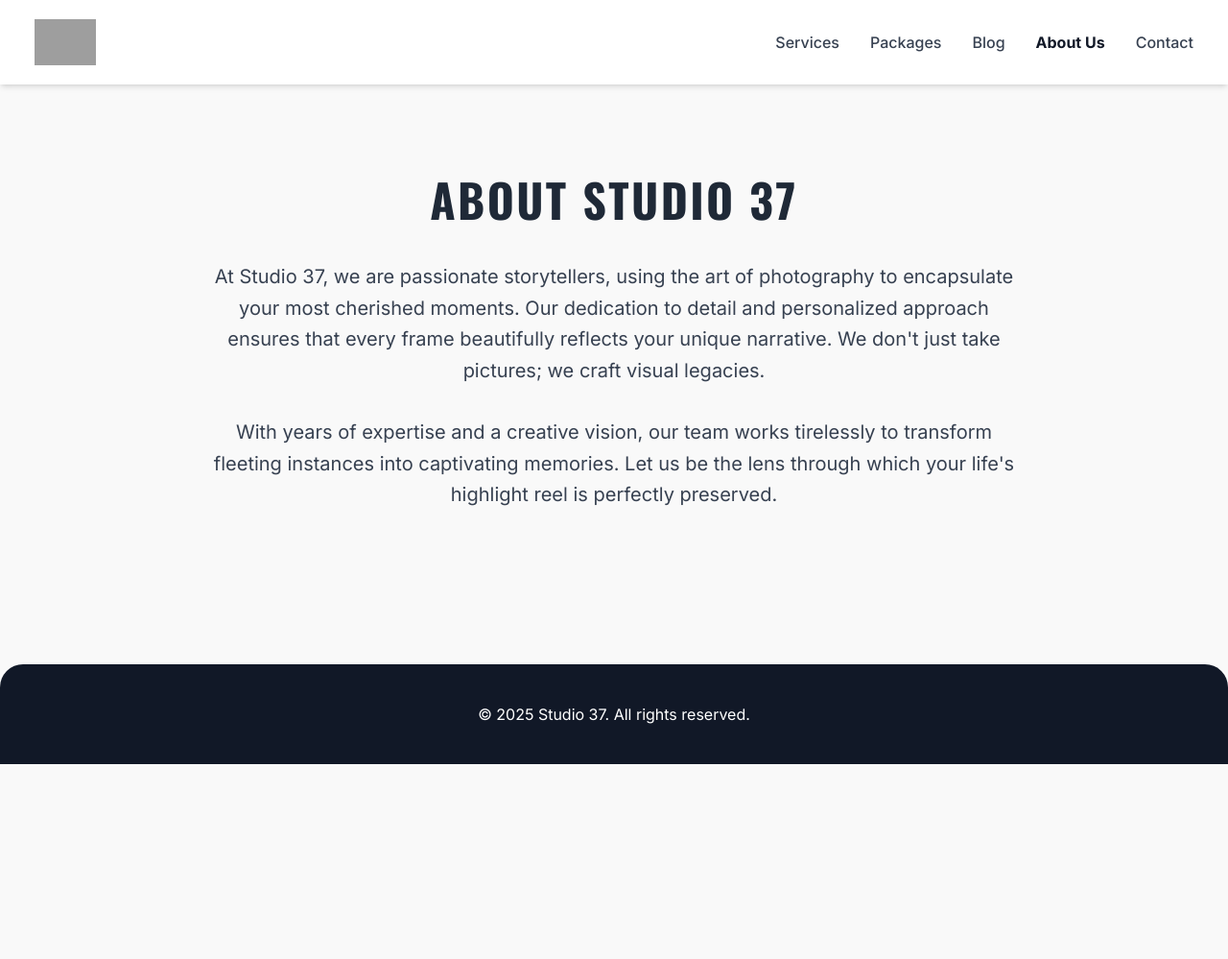
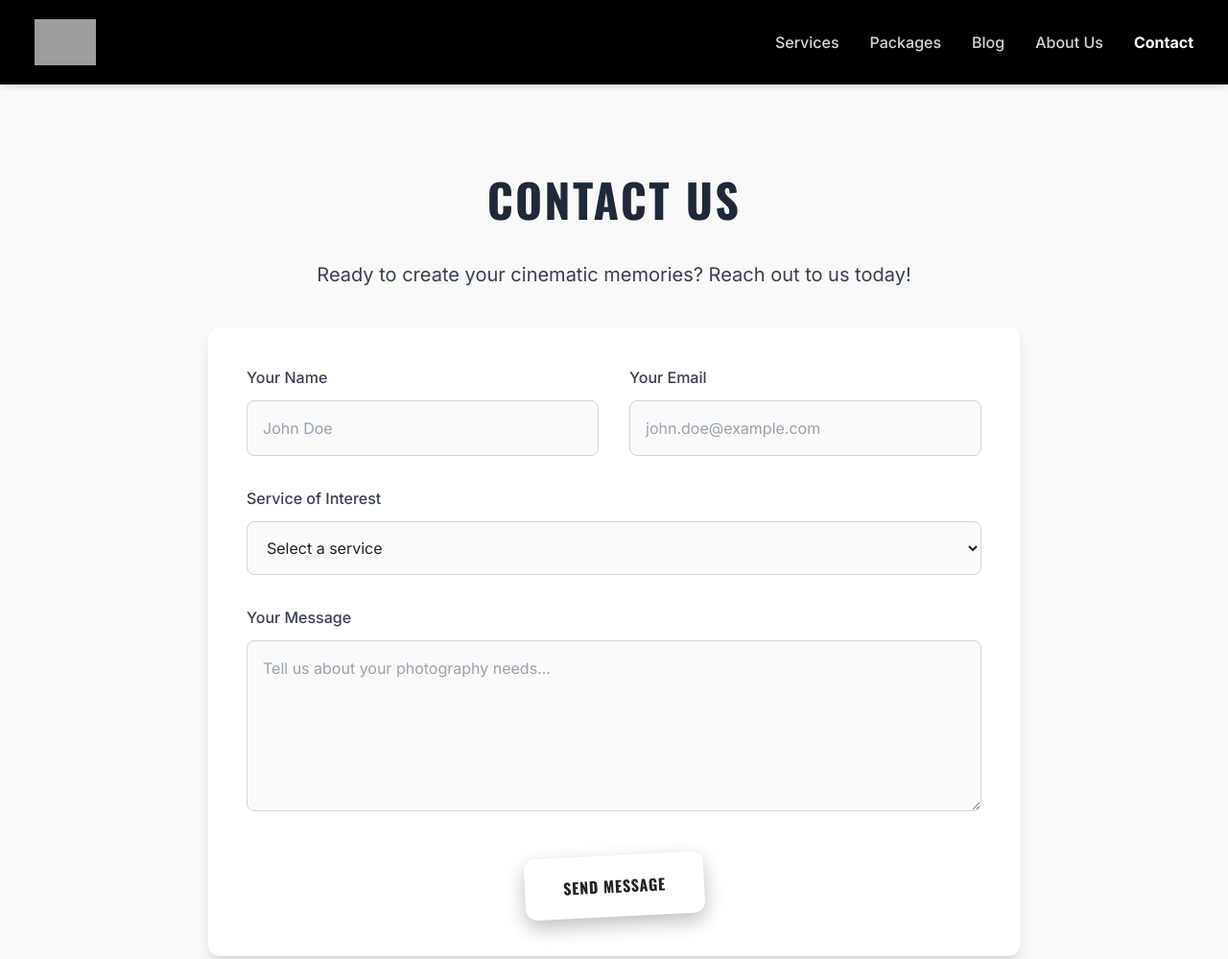
Before and after one commit to smallhorseman/landingpage, a plain HTML site: page contact.html in a window 1280 px wide. Shown: the top 999 px of the page at 96% size. Before the commit the page ends 800 px from the top, so only its background shows below. Drawn offline with nearby package versions, Linux system fonts and the light colour scheme; no server answers; grey boxes are pictures that could not be loaded.

Commit message:
Update contact.html

```diff
--- a/contact.html
+++ b/contact.html
@@ -3,35 +3,60 @@
 <head>
     <meta charset="UTF-8">
     <meta name="viewport" content="width=device-width, initial-scale=1.0">
-    <title>About Us - Studio 37</title>
+    <title>Contact Us - Studio 37</title>
     <script src="https://cdn.tailwindcss.com"></script>
     <link href="https://fonts.googleapis.com/css2?family=Inter:wght@300;400;500;600;700&family=Oswald:wght@400;500;700&display=swap" rel="stylesheet">
     <link rel="stylesheet" href="style.css">
 </head>
 <body class="antialiased">
 
-    <header class="bg-white shadow-md p-5 sticky top-0 z-50">
+    <header class="bg-black shadow-md p-5 sticky top-0 z-50">
         <nav class="container mx-auto flex justify-between items-center px-4">
-            <a href="index.html"><img src="https://live.staticflickr.com/65535/54682452016_5e3a5330ea_b.jpg" alt="Studio 37 Logo" class="h-12 w-auto"></a>
+            <a href="index.html"><img id="site-logo" src="https://placehold.co/200x80/000000/FFFFFF?text=...&font=oswald" alt="Studio 37 Logo" class="h-12 w-auto"></a>
             <div class="hidden md:flex space-x-8">
-                <a href="services.html" class="text-gray-700 hover:text-gray-900 font-medium font-oswald">Services</a>
-                <a href="packages.html" class="text-gray-700 hover:text-gray-900 font-medium font-oswald">Packages</a>
-                <a href="blog.html" class="text-gray-700 hover:text-gray-900 font-medium font-oswald">Blog</a>
-                <a href="about.html" class="text-gray-900 font-bold font-oswald">About Us</a>
-                <a href="contact.html" class="text-gray-700 hover:text-gray-900 font-medium font-oswald">Contact</a>
+                <a href="services.html" class="text-gray-300 hover:text-white font-medium font-oswald">Services</a>
+                <a href="packages.html" class="text-gray-300 hover:text-white font-medium font-oswald">Packages</a>
+                <a href="blog.html" class="text-gray-300 hover:text-white font-medium font-oswald">Blog</a>
+                <a href="about.html" class="text-gray-300 hover:text-white font-medium font-oswald">About Us</a>
+                <a href="contact.html" class="text-white font-bold font-oswald">Contact</a>
             </div>
         </nav>
     </header>
 
     <main class="py-20 md:py-24">
-        <section id="about" class="container mx-auto px-6 text-center max-w-4xl">
-            <h1 class="text-5xl font-bold text-gray-800 mb-10 text-center">About Studio 37</h1>
-            <p class="text-xl text-gray-700 leading-relaxed mb-8">
-                At Studio 37, we are passionate storytellers, using the art of photography to encapsulate your most cherished moments. Our dedication to detail and personalized approach ensures that every frame beautifully reflects your unique narrative. We don't just take pictures; we craft visual legacies.
-            </p>
-            <p class="text-xl text-gray-700 leading-relaxed">
-                With years of expertise and a creative vision, our team works tirelessly to transform fleeting instances into captivating memories. Let us be the lens through which your life's highlight reel is perfectly preserved.
-            </p>
+        <section id="contact" class="container mx-auto px-6 text-center max-w-4xl">
+            <h1 class="text-5xl font-bold text-gray-800 mb-10 text-center">Contact Us</h1>
+            <p class="text-xl text-gray-700 mb-10">Ready to create your cinematic memories? Reach out to us today!</p>
+
+            <form id="contact-form" class="bg-white p-10 rounded-xl shadow-lg border border-gray-100 mb-12 text-left">
+                <div class="grid grid-cols-1 md:grid-cols-2 gap-8 mb-8">
+                    <div>
+                        <label for="name" class="block text-gray-700 text-base font-medium mb-3">Your Name</label>
+                        <input type="text" id="name" name="name" placeholder="John Doe" required class="w-full p-4 border border-gray-300 rounded-lg bg-gray-50">
+                    </div>
+                    <div>
+                        <label for="email" class="block text-gray-700 text-base font-medium mb-3">Your Email</label>
+                        <input type="email" id="email" name="email" placeholder="john.doe@example.com" required class="w-full p-4 border border-gray-300 rounded-lg bg-gray-50">
+                    </div>
+                </div>
+                <div class="mb-8">
+                    <label for="service" class="block text-gray-700 text-base font-medium mb-3">Service of Interest</label>
+                    <select id="service" name="service" class="w-full p-4 border border-gray-300 rounded-lg bg-gray-50">
+                        <option value="">Select a service</option>
+                        <option value="portrait">Portrait Photography</option>
+                        <option value="event">Event Photography</option>
+                        <option value="art">Art Photography</option>
+                        <option value="professional">Professional Services</option>
+                    </select>
+                </div>
+                <div class="mb-10">
+                    <label for="message" class="block text-gray-700 text-base font-medium mb-3">Your Message</label>
+                    <textarea id="message" name="message" rows="6" placeholder="Tell us about your photography needs..." required class="w-full p-4 border border-gray-300 rounded-lg bg-gray-50"></textarea>
+                </div>
+                <div class="text-center">
+                    <button type="submit" class="btn-polaroid">Send Message</button>
+                </div>
+            </form>
         </section>
     </main>
 
@@ -41,5 +66,6 @@
         </div>
     </footer>
 
+    <script src="js/main.js"></script>
 </body>
 </html>
```
